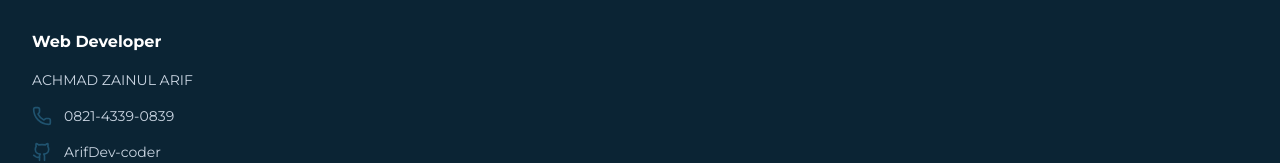
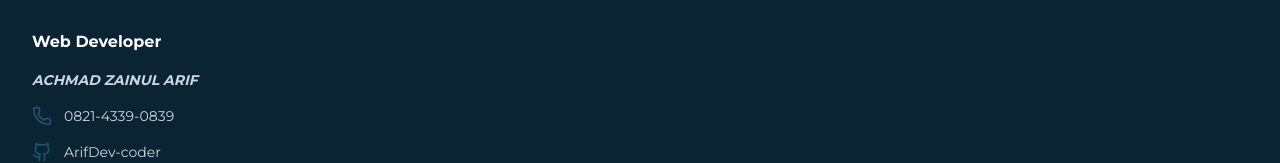
Before and after one commit to ArifDev-coder/repairman-electronic, a Next.js app: page / in a window 1280 px wide. Shown: the part 4170-4333 px from the top of the page. Built offline with nearby package versions, Linux system fonts and the light colour scheme.

Commit message:
style: Membuat nama web developer menjadi bold dan italic

```diff
--- a/components/custom/Footer.tsx
+++ b/components/custom/Footer.tsx
@@ -85,7 +85,7 @@ export default function Footer() {
             <h3 className="font-bold mb-4">Web Developer</h3>
             <ul className="flex flex-col gap-4 text-sm text-slate-300">
               <li className="flex gap-3">
-                <span>ACHMAD ZAINUL ARIF</span>
+                <span className="font-bold italic">ACHMAD ZAINUL ARIF</span>
               </li>
               <li>
                 <Link
```
